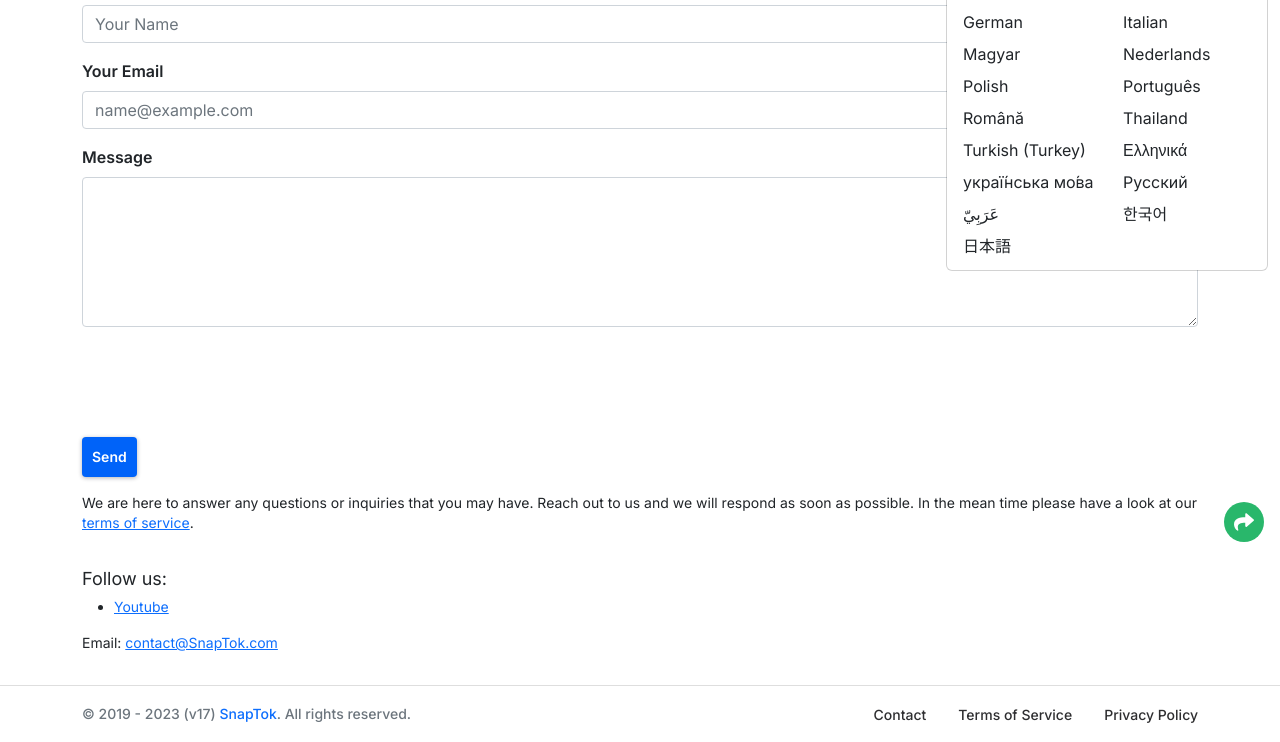
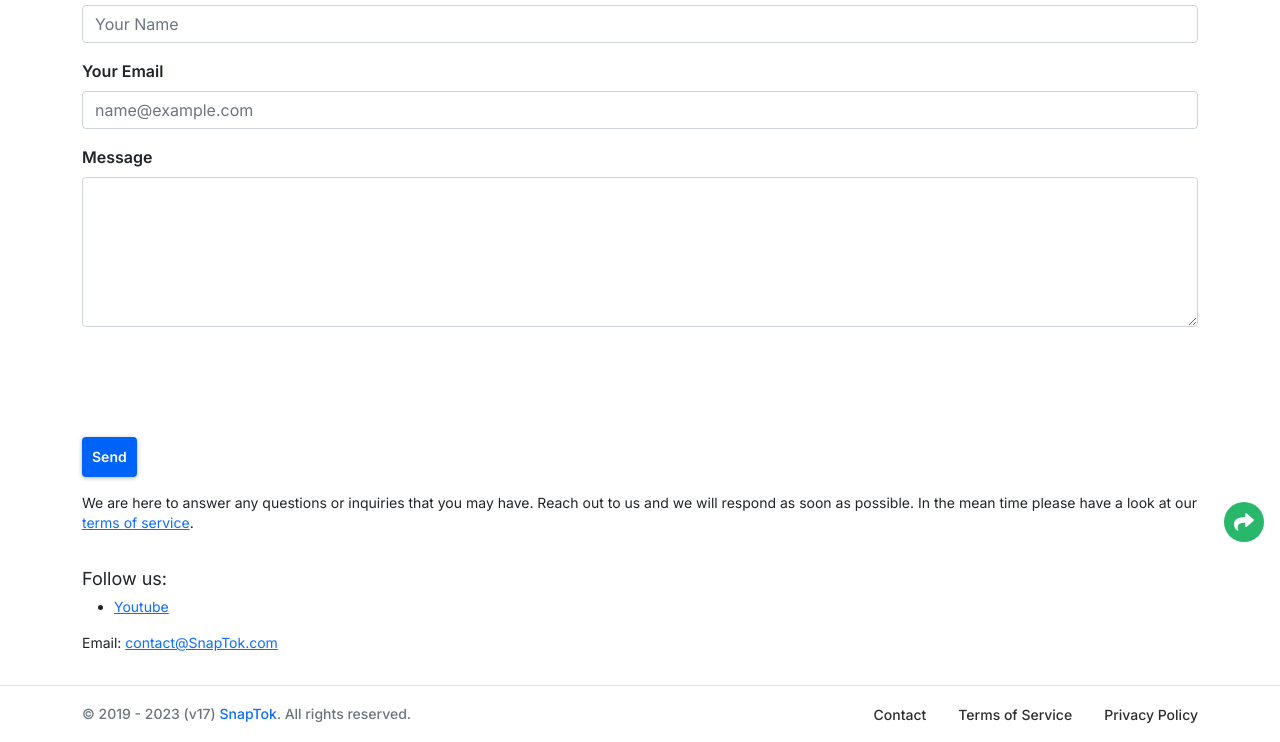
Before and after one commit to ilfapi/snaptok, a plain HTML site: page contact.html in a window 1280 px wide. Shown: the part 178-920 px from the top of the page. Drawn offline with Linux system fonts and the light colour scheme; a script that the page names is missing.

Commit message:
Update contact.html

```diff
--- a/contact.html
+++ b/contact.html
@@ -1844,7 +1844,7 @@
                                     </defs>
                                 </svg>
                             </button>
-                            <ul class="dropdown-menu dropdown-lang show">
+                            <ul class="dropdown-menu dropdown-lang">
                                 <li class="lang-item" data-id="en"><a class="dropdown-item" href="/">English</a></li>
                                 <li class="lang-item" data-id="ID"><a class="dropdown-item" href="/ID">Bahasa Indonesia</a></li>
                                 <li class="lang-item" data-id="vn"><a class="dropdown-item" href="/vn">Tiếng Việt</a></li>
```
